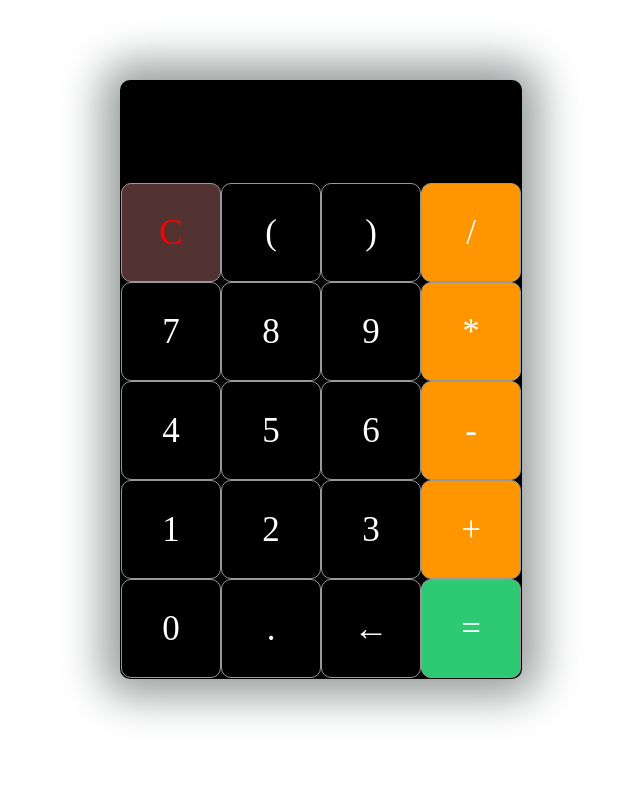
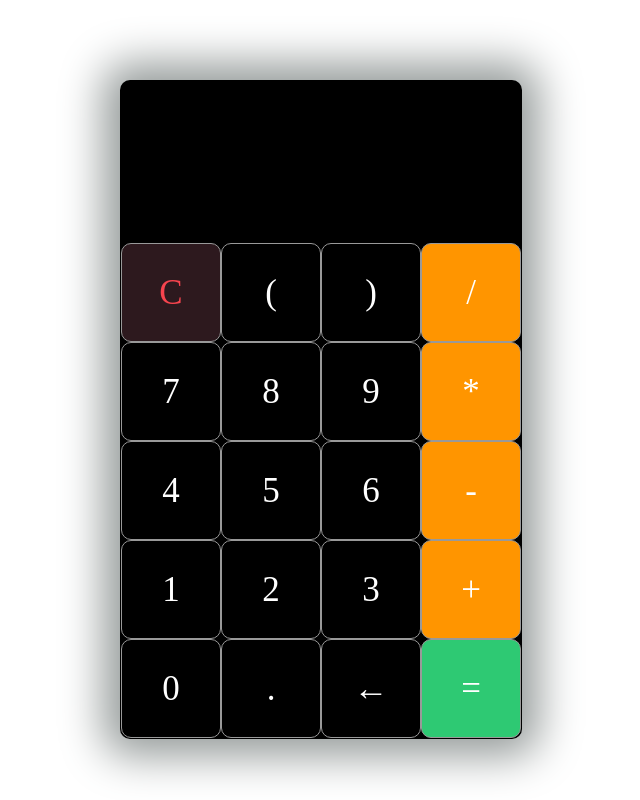
Before and after one commit to mrif449/calculator, a plain HTML site: page index.html in a window 1280 px wide. Shown: the whole page, without its empty margins (319-959 px from the left). Drawn offline with Linux system fonts and the light colour scheme.

Commit message:
Add files via upload

```diff
--- a/style.css
+++ b/style.css
@@ -8,15 +8,15 @@
     padding: 1px;
 }
 #c {
-    background-color: rgb(83, 50, 50);
-    color: red;
+    background-color: rgb(45, 25, 30);
+    color: rgb(247, 68, 78);
 }
 #view {
     text-align: right;
-    height: 70px;
+    height: 130px;
     line-height: 70px;
     padding: 16px 8px;
-    font-size: 40px;
+    font-size: 60px;
 }
 
 .keypad {
```
